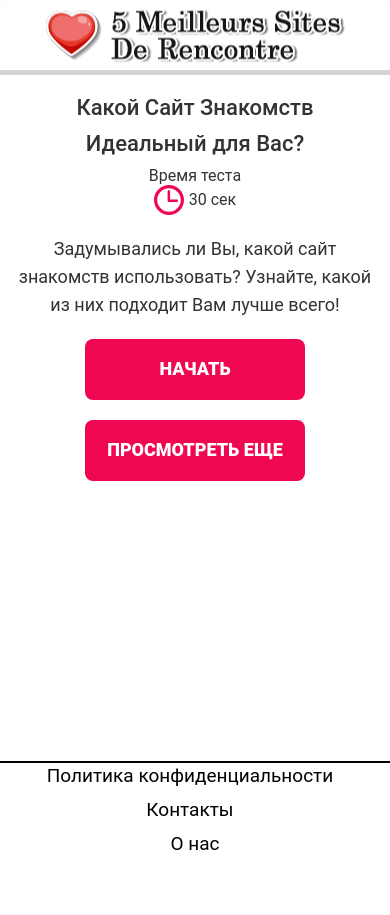
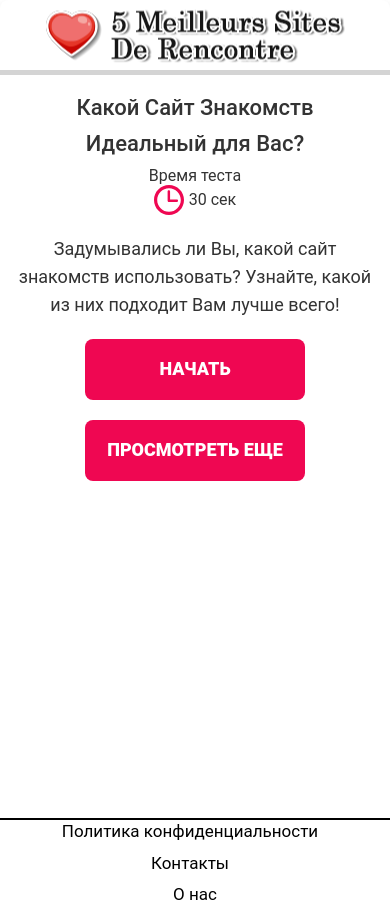
Before and after one commit to AVerba/dtng-quiz, a website built with Parcel: page src/index.html in a window 390 px wide. Before the commit the page ends 865 px from the top, so only its background shows below. Built offline with nearby package versions, Linux system fonts and the light colour scheme.

Commit message:
mod footer

```diff
--- a/src/index.js
+++ b/src/index.js
@@ -138,7 +138,7 @@ function shortString(selector) {
 
 
 let selected = document.querySelector('.form-control');
-selected.addEventListener('click', () => loadOptions(event));
+// selected.addEventListener('click', () => loadOptions(event));
 
 function loadOptions(e) {
   for (let i = 18; i < 101; i++) {
@@ -149,5 +149,8 @@ function loadOptions(e) {
   }
   shortString('.short');
 }
+window.onload = function() {
+  selected.addEventListener('click', () => loadOptions(event));
+};
 
 setListeners();
--- a/src/sass/_example.scss
+++ b/src/sass/_example.scss
@@ -18,7 +18,7 @@
     width: 100%;
     margin: 0;
     position: absolute;
-    bottom: 0;
+    bottom: -50px;
     left: 0;
     border-top: 2px solid #000000;
   }
@@ -79,7 +79,7 @@
   .footer__menu-link {
     font-family: "Roboto", sans-serif;
     padding: 2px 0 10px 0;
-    font-size: 19px;
+    font-size: 17px;
   }
   .form-control {
     width: inherit;
```
